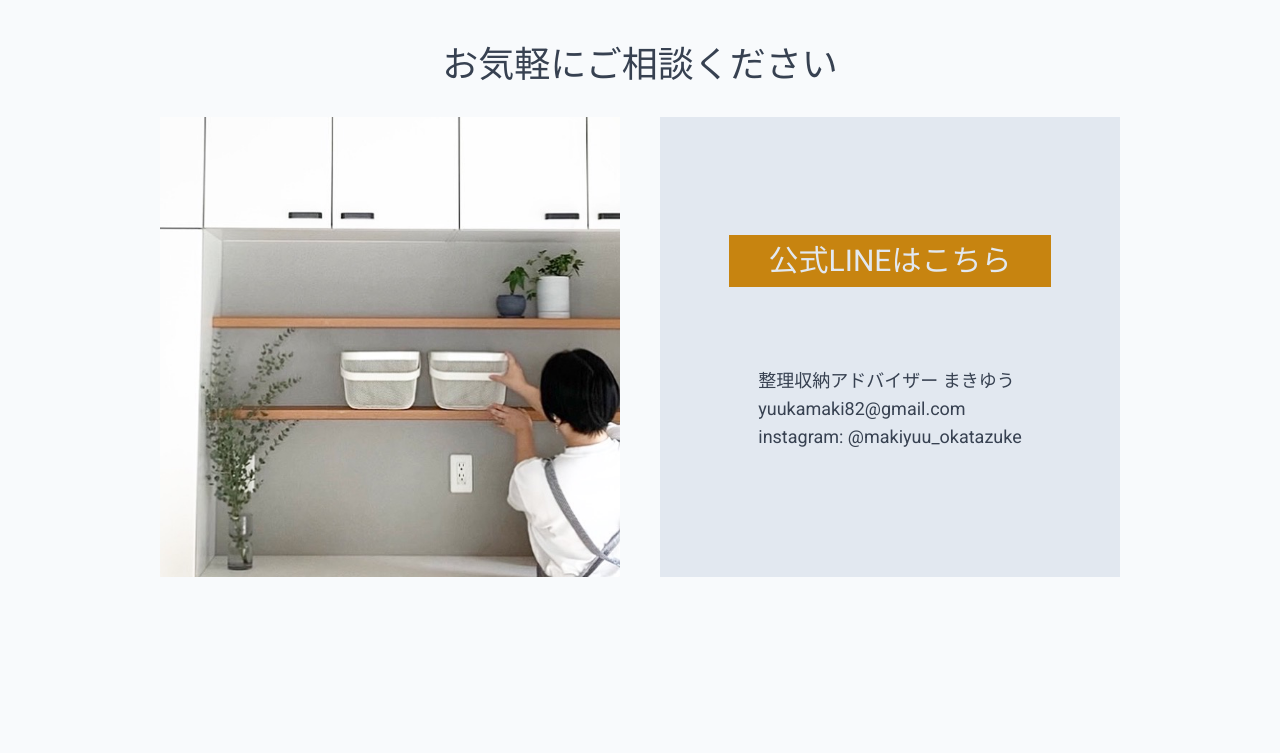
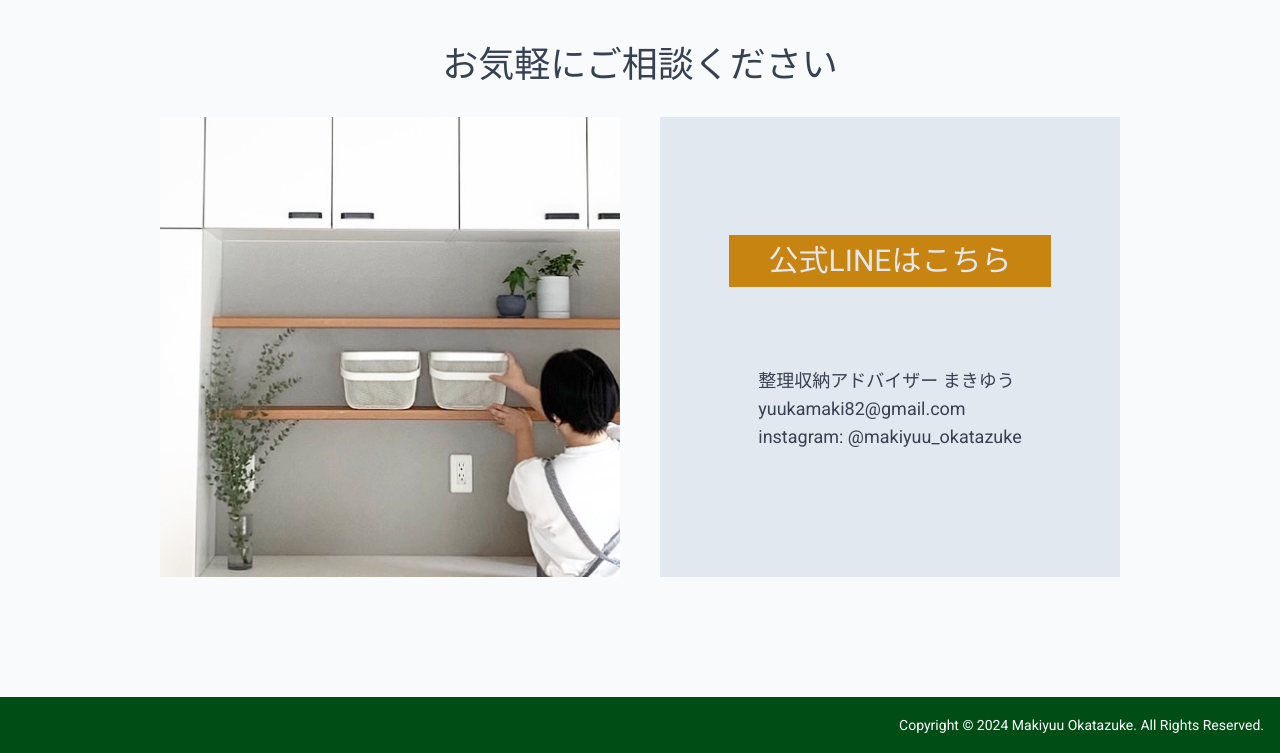
Before and after one commit to shomrkm/makiyuu-okatazuke-web, an Astro site: page / in a window 1280 px wide. Shown: the part 1343-2096 px from the top of the page. Before the commit the page ends 2000 px from the top, so only its background shows below. Built offline with nearby package versions, Linux system fonts and the light colour scheme; Astro itself is replaced by a stand-in of ours.

Commit message:
feat: フッターを追加

```diff
--- /dev/null
+++ b/src/components/footer/Footer.tsx
@@ -0,0 +1,9 @@
+import React from 'react';
+
+export const Footer = () => {
+  return (
+    <footer className="sticky flex justify-end items-center bg-primary text-white w-full h-14 mt-10">
+      <p className='mr-4 text-sm'>Copyright © 2024 Makiyuu Okatazuke. All Rights Reserved.</p>
+    </footer>
+  )
+}
--- a/src/layouts/Layout.astro
+++ b/src/layouts/Layout.astro
@@ -4,6 +4,7 @@ import "@fontsource/roboto";
 import "@fontsource/noto-sans-jp/400.css"
 import '../styles/global.css'
 import { Header } from '../components/header/Header'
+import { Footer } from '../components/footer/Footer'
 
 interface Props {
   title: string;
@@ -31,10 +32,12 @@ const { title } = Astro.props;
     <!-- <meta property="og:image" content="サムネイル画像のURL" /> -->
     <title>{title}</title>
   </head>
-  <body class="bg-slate-50">
+  <body class="bg-slate-50 flex flex-col min-h-screen">
     <Header client:load />
-    <slot />
-    <!-- <Footer /> -->
+    <main class="flex-grow">
+      <slot />
+    </main>
+    <Footer />
   </body>
 </html>
 
```
